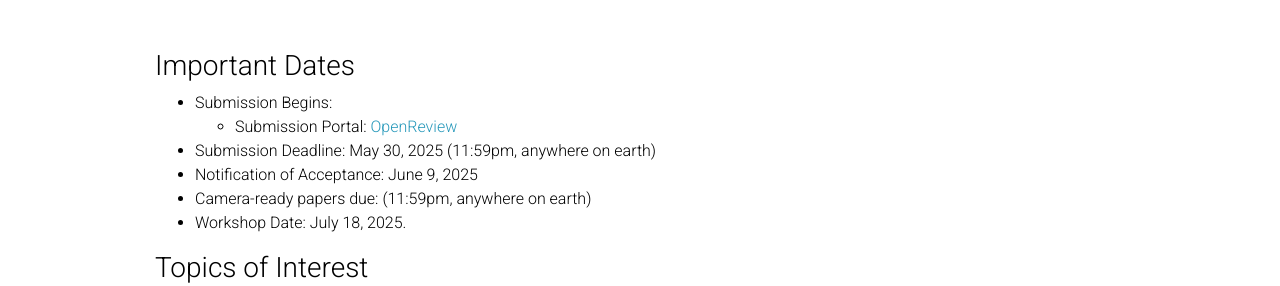
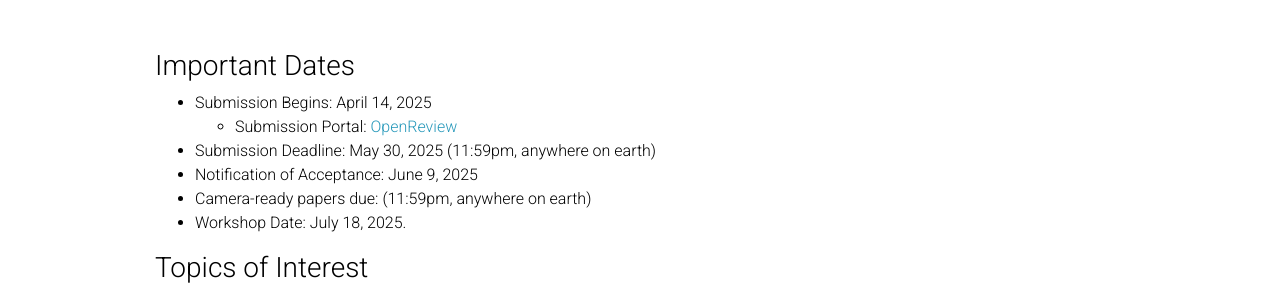
Before and after one commit to tokenization-workshop/tokenization-workshop.github.io, a Jekyll site: the page built from _pages/home.md, in a window 1280 px wide and 900 px high. Shown: the part 413-699 px from the top of the window. Built offline with Jekyll 4.4.1, drawn with Linux system fonts in a browser that asks for light colours; comment, search, counter and statistics services are not loaded; a style sheet for code colours, icons or effects is not loaded.

Commit message:
begin date

```diff
--- a/_pages/home.md
+++ b/_pages/home.md
@@ -11,7 +11,7 @@ nav_order: 1
 <br>
 ### Important Dates
 
-* Submission Begins:
+* Submission Begins: April 14, 2025
   * Submission Portal: [OpenReview](#)
 * Submission Deadline: May 30, 2025 (11:59pm, anywhere on earth)
 * Notification of Acceptance: June 9, 2025
```
